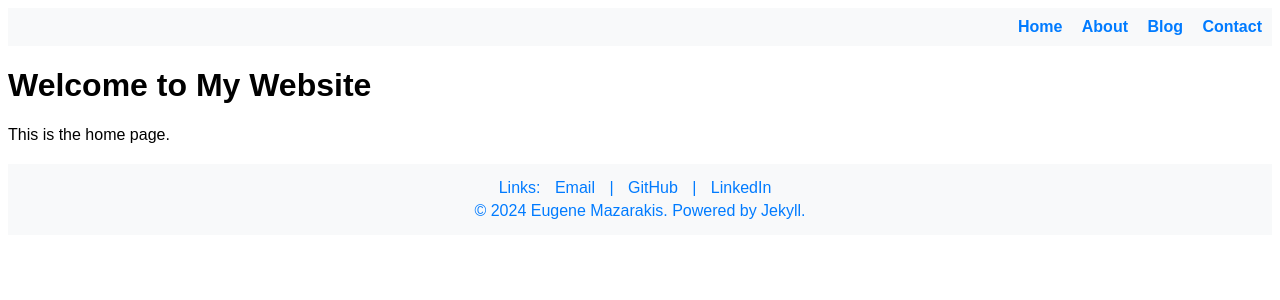
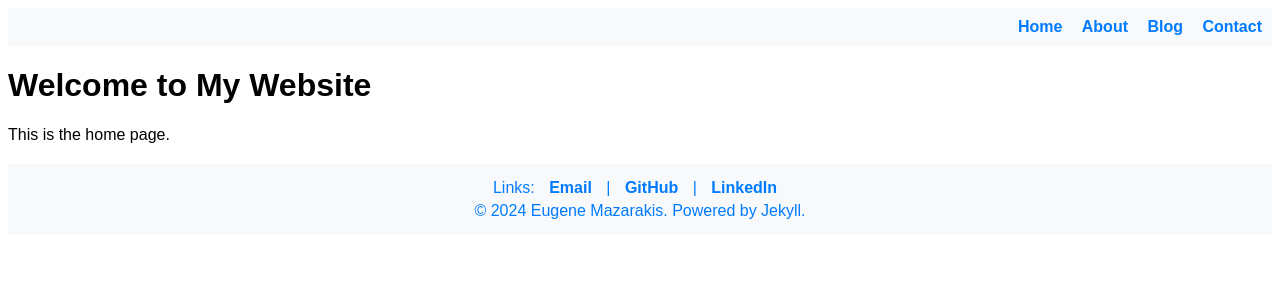
Before and after one commit to EMazarakis/EMazarakis.github.io, a Jekyll site: the page built from index.md, in a window 1280 px wide. Shown: the top 300 px of the page. Built offline with Jekyll 4.4.1, drawn with Linux system fonts in a browser that asks for light colours.

Commit message:
Update custom.css

```diff
--- a/assets/custom.css
+++ b/assets/custom.css
@@ -32,6 +32,7 @@ footer {
 
 .footer-content a {
     color: #007bff; /* ~Blue text color for links */
+    font-weight: bold; /* Custom link style */
     text-decoration: none; /* Remove underline from links */
     margin: 0 10px; /* Spacing between links */
 }
```
